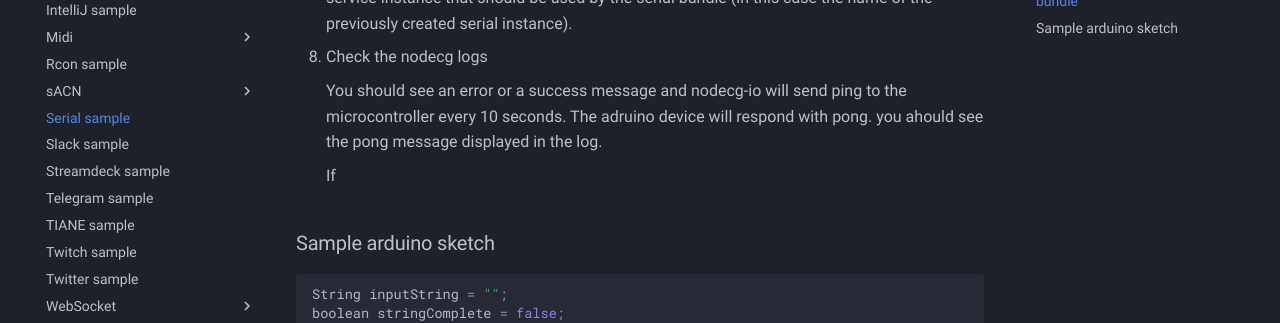
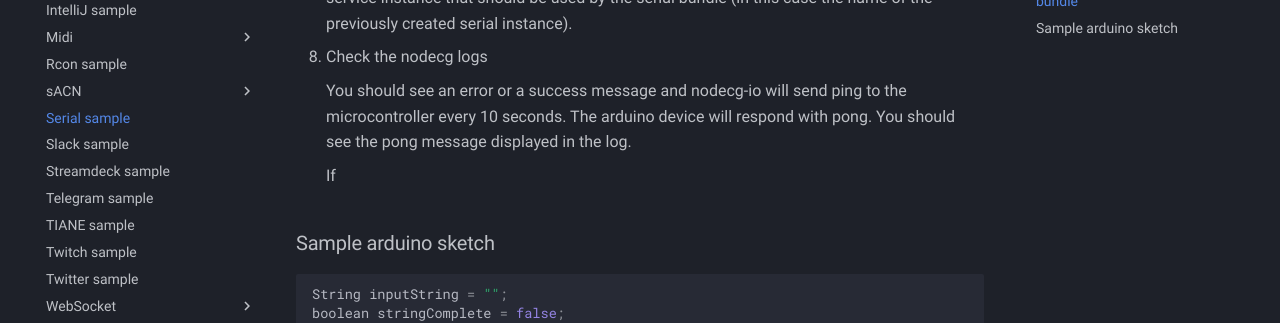
Before and after one commit to codeoverflow-org/nodecg-io-docs, an MkDocs documentation site: the page built from docs/samples/serial.md, in a window 1280 px wide and 900 px high, scrolled down 1253 px. Shown: the part 179-502 px from the top of the window. Built offline with MkDocs 1.6.1 and Material for MkDocs 9.7.7, drawn with Linux system fonts in a browser that asks for light colours; comment, search, counter and statistics services are not loaded.

Commit message:
Update docs/samples/serial.md

```diff
--- a/docs/samples/serial.md
+++ b/docs/samples/serial.md
@@ -51,7 +51,7 @@ The serial example bundle in `samples/serial` demonstrates the ability to exchan
 
 8. Check the nodecg logs
 
-    You should see an error or a success message and nodecg-io will send ping to the microcontroller every 10 seconds. The adruino device will respond with pong. you ahould see the pong message displayed in the log.
+    You should see an error or a success message and nodecg-io will send ping to the microcontroller every 10 seconds. The arduino device will respond with pong. You should see the pong message displayed in the log.
 
     If
 
```
